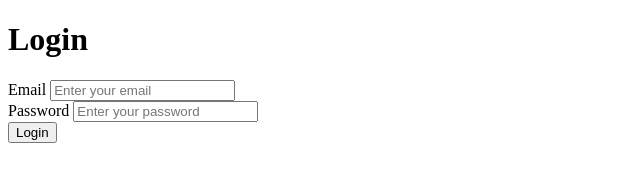
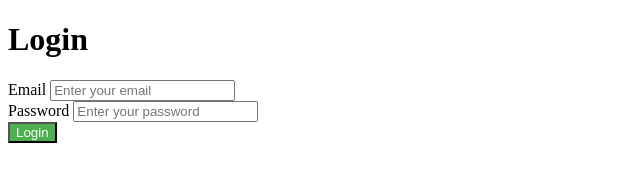
Before and after one commit to malintheier/javascript-2, a plain HTML site: page pages/login.html in a window 1280 px wide. Shown: the whole page, without its empty margins (0-640 px from the left). Drawn offline with Linux system fonts and the light colour scheme.

Commit message:
Add CSS reset and update HTML to include it
Introduced a new reset.css file for CSS normalization and updated all HTML pages to link to it. Also cleaned up comments in components.css and ensured consistent stylesheet inclusion across pages.

```diff
--- a/css/components.css
+++ b/css/components.css
@@ -1,4 +1,3 @@
-/* Modal */
 .modal {
   display: flex;
   position: fixed;
@@ -26,7 +25,6 @@
   font-size: 24px;
 }
 
-/* Messages */
 .message {
   position: fixed;
   top: 20px;
@@ -49,7 +47,6 @@
   background: #2196f3;
 }
 
-/* Buttons */
 .btn {
   padding: 10px;
   border: none;
--- a/pages/login.html
+++ b/pages/login.html
@@ -4,6 +4,11 @@
     <meta charset="UTF-8" />
     <meta name="viewport" content="width=device-width, initial-scale=1.0" />
     <meta name="description" content="" />
+    <link rel="stylesheet" href="../css/reset.css" />
+    <link rel="stylesheet" href="../css/global.css" />
+    <link rel="stylesheet" href="../css/layout.css" />
+    <link rel="stylesheet" href="../css/components.css" />
+    <link rel="stylesheet" href="../css/forms.css" />
     <script type="module" src="../js/modules/formValidation.js"></script>
     <title>Login</title>
   </head>
```
Also changed, not shown: index.html (+1 -0 lines), pages/feed.html (+1 -0 lines), pages/post.html (+1 -0 lines), pages/profile.html (+2 -0 lines), pages/register.html (+1 -0 lines), css/reset.css (added).
